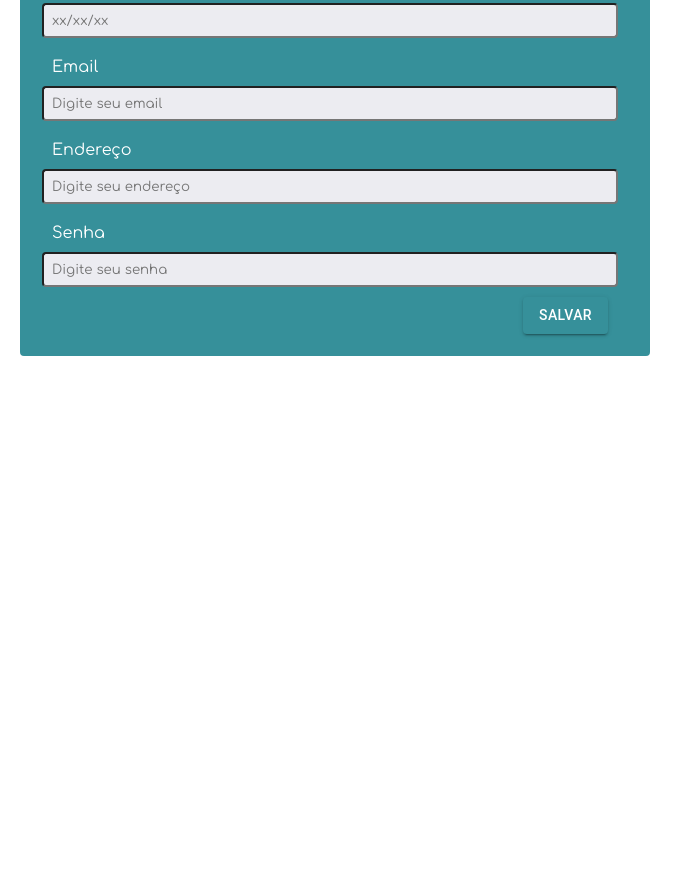
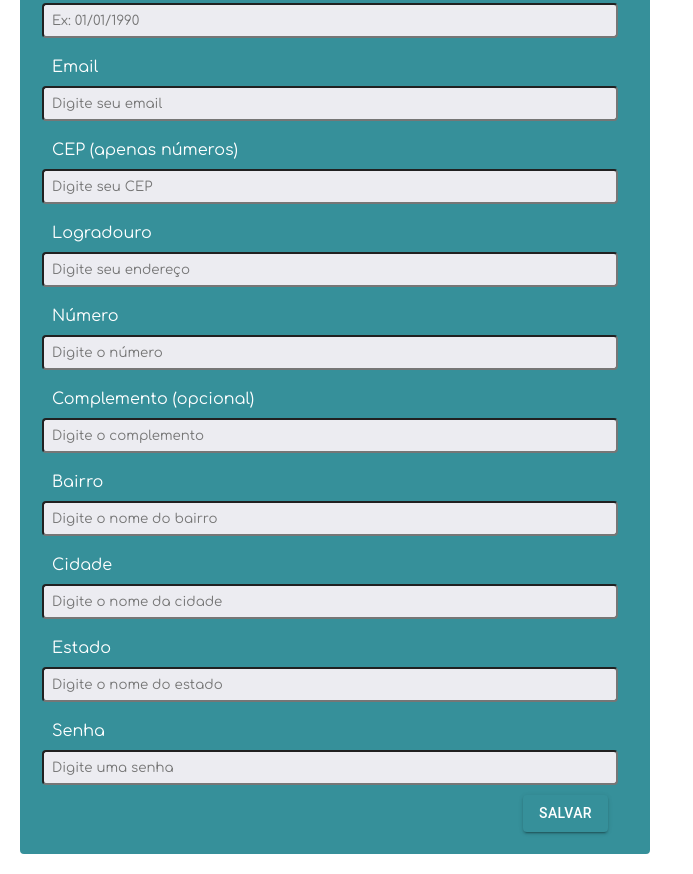
Before and after one commit to renatapulz/recicla365, a React (Vite) app: page /cadastro-user in a window 1280 px wide. Shown: the part 480-1354 px from the top of the page, without its empty margins (0-693 px from the left). Before the commit the page ends 856 px from the top, so only its background shows below. Built offline with nearby package versions, Linux system fonts and the light colour scheme.

Commit message:
Adição da chamada da API do viaCep nas telas de cadastro de usuário e ponto de coleta, além de correções nos placeholders e labels

```diff
--- a/src/mock/db.json
+++ b/src/mock/db.json
@@ -115,6 +115,26 @@
       "numero": "334",
       "complemento": "",
       "id": 6
+    },
+    {
+      "userId": "3",
+      "nomeLocal": "ponto teste cep",
+      "descricao": "ponto de coleta teste cep",
+      "logradouro": "Rua Salvatina Feliciana dos Santos",
+      "bairro": "Itacorubi",
+      "cidade": "Florianópolis",
+      "estado": "SC",
+      "cep": "88034600",
+      "tiposResiduos": [
+        "Madeira",
+        "Lampadas",
+        "Aluminio"
+      ],
+      "latitude": "-27.4335",
+      "longitude": "-48.5005",
+      "numero": "222",
+      "complemento": "",
+      "id": 7
     }
   ]
 }
--- a/src/pages/CadastroPonto/CadastroPontoPage.jsx
+++ b/src/pages/CadastroPonto/CadastroPontoPage.jsx
@@ -8,13 +8,29 @@ import KeyboardBackspaceIcon from '@mui/icons-material/KeyboardBackspace';
 import Select from 'react-select';
 
 function CadastroPontoPage() {
-    const { formState: { errors, isSubmitted }, handleSubmit, register, control} = useForm({ defaultValues: {} });
+    const { formState: { errors, isSubmitted }, handleSubmit, register, control, setValue, getValues } = useForm({ defaultValues: {} });
     const { createCollectionPoints } = useContext(CollectionPointContext);
 
     const handleSignupSubmit = (data) => {
         const { nomeLocal, descricao, logradouro, bairro, cidade, estado, cep, tiposResiduos, latitude, longitude, numero, complemento } = data;
         createCollectionPoints(nomeLocal, descricao, logradouro, bairro, cidade, estado, cep, tiposResiduos, latitude, longitude, numero, complemento);
     };
+
+    const buscarCep = () => {
+        let cep = getValues('cep')
+
+        if(!!cep && cep.length == 8){
+          fetch(`https://viacep.com.br/ws/${cep}/json/`)
+          .then((res) => res.json())
+          .then(dados => {
+            setValue('bairro', dados.bairro)
+            setValue('logradouro', dados.logradouro)
+            setValue('estado', dados.uf)
+            setValue('cidade', dados.localidade)
+          })
+          .catch(error => console.log(error))
+        }
+      }
 
     const options = [
         { value: 'Vidro', label: 'Vidro' },
@@ -35,7 +51,7 @@ function CadastroPontoPage() {
             <div className="container">
                 <form className="form-screen" onSubmit={handleSubmit(handleSignupSubmit)}>
                     <Link to="/gerenciamento"><KeyboardBackspaceIcon className="icon-return" sx={{ fontSize: 50 }} /></Link>
-                    <h3 className="title-register">Cadastro de Ponto de Coleta</h3>
+                    <h3 className="title-register">Cadastro - Ponto de Coleta</h3>
                     <div>
                         <label>Nome</label>
                         <input type="text"
@@ -55,10 +71,10 @@ function CadastroPontoPage() {
                         {errors.descricao && errors.descricao.type === "required" && isSubmitted && (<p className="error-message">Campo obrigatório.</p>)}
                     </div>
                     <div>
-                        <label>CEP</label>
+                        <label>CEP (apenas números)</label>
                         <input type="text" className="input-forms"
                             placeholder="Digite o CEP do ponto de coleta"
-                            {...register("cep", { required: true, pattern: /^[0-9]{8}$/ })} />
+                            {...register("cep", { required: true, pattern: /^[0-9]{8}$/, onBlur: () => buscarCep() })} />
                         {errors.cep && errors.cep.type === "required" && isSubmitted && (<p className="error-message">Campo obrigatório.</p>)}
                         {errors.cep && errors.cep.type === "pattern" && isSubmitted && (<p className="error-message">Por favor, insira um CEP válido.</p>)}
                     </div>
@@ -106,7 +122,7 @@ function CadastroPontoPage() {
                         <label>Estado</label>
                         <input type="text"
                             className="input-forms"
-                            placeholder="Digite o nome da estado"
+                            placeholder="Digite o nome do estado"
                             {...register("estado", { required: true })} />
                         {errors.estado && errors.estado.type === "required" && isSubmitted && (<p className="error-message">Campo obrigatório.</p>)}
                     </div>
@@ -114,7 +130,7 @@ function CadastroPontoPage() {
                         <label>Latitude</label>
                         <input type="text"
                             className="input-forms"
-                            placeholder="Digite a latitude do local"
+                            placeholder="Digite a latitude do ponto de coleta"
                             {...register("latitude", { required: true })} />
                         {errors.latitude && errors.latitude.type === "required" && isSubmitted && (<p className="error-message">Campo obrigatório.</p>)}
                     </div>
@@ -122,7 +138,7 @@ function CadastroPontoPage() {
                         <label>Longitude</label>
                         <input type="text"
                             className="input-forms"
-                            placeholder="Digite a longitude do local"
+                            placeholder="Digite a longitude do ponto de coleta"
                             {...register("longitude", { required: true })} />
                         {errors.longitude && errors.longitude.type === "required" && isSubmitted && (<p className="error-message">Campo obrigatório.</p>)}
                     </div>
--- a/src/pages/CadastroUsuario/CadastroPage.jsx
+++ b/src/pages/CadastroUsuario/CadastroPage.jsx
@@ -7,13 +7,29 @@ import { Link } from "react-router-dom";
 import KeyboardBackspaceIcon from '@mui/icons-material/KeyboardBackspace';
 
 function CadastroPage() {
-    const { register, handleSubmit, formState: { errors, isSubmitted } } = useForm();
+    const { register, handleSubmit, setValue, getValues, formState: { errors, isSubmitted } } = useForm();
     const { cadastro } = useContext(AuthContext);
 
     const handleSignupSubmit = (data) => {
         const { name, sexo, cpf, nascimento, email, endereco, password } = data;
         cadastro(name, sexo, cpf, nascimento, email, endereco, password);
     };
+
+    const buscarCep = () => {
+        let cep = getValues('cep')
+
+        if(!!cep && cep.length == 8){
+          fetch(`https://viacep.com.br/ws/${cep}/json/`)
+          .then((res) => res.json())
+          .then(dados => {
+            setValue('bairro', dados.bairro)
+            setValue('logradouro', dados.logradouro)
+            setValue('estado', dados.uf)
+            setValue('cidade', dados.localidade)
+          })
+          .catch(error => console.log(error))
+        }
+      }
 
     return (
         <div>
@@ -53,7 +69,7 @@ function CadastroPage() {
                         <label>Data de Nascimento</label>
                         <input type="text"
                             className="input-forms"
-                            placeholder="xx/xx/xx"
+                            placeholder="Ex: 01/01/1990"
                             {...register("nascimento", { required: true, maxLength: 8 })}></input>
                         {errors.nascimento && errors.nascimento.type === "required" && isSubmitted && (<p className="error-message">Campo obrigatório.</p>)}
                         {errors.nascimento && errors.nascimento.type === "maxLength" && isSubmitted && (<p className="error-message">Por favor, verifique seus dados.</p>)}
@@ -69,18 +85,66 @@ function CadastroPage() {
                         {errors.email && errors.email.type === "pattern" && isSubmitted && (<p className="error-message">Por favor, insira um email válido.</p>)}
                     </div>
                     <div>
-                        <label>Endereço</label>
+                        <label>CEP (apenas números)</label>
+                        <input type="text" className="input-forms"
+                            placeholder="Digite seu CEP"
+                            {...register("cep", { required: true, pattern: /^[0-9]{8}$/, onBlur: () => buscarCep() })} />
+                        {errors.cep && errors.cep.type === "required" && isSubmitted && (<p className="error-message">Campo obrigatório.</p>)}
+                        {errors.cep && errors.cep.type === "pattern" && isSubmitted && (<p className="error-message">Por favor, insira um CEP válido.</p>)}
+                    </div>
+                    <div>
+                        <label>Logradouro</label>
                         <input type="text"
                             className="input-forms"
                             placeholder="Digite seu endereço"
-                            {...register("endereco", { required: true })}></input>
-                        {errors.endereco && errors.endereco.type === "required" && isSubmitted && (<p className="error-message">Campo obrigatório.</p>)}
+                            {...register("logradouro", { required: true, minLength: 5 })} />
+                        {errors.logradouro && errors.logradouro.type === "required" && isSubmitted && (<p className="error-message">Campo obrigatório.</p>)}
+                        {errors.logradouro && errors.logradouro.type === "minLength" && isSubmitted && (<p className="error-message">Por favor, verifique os dados inseridos.</p>)}
+                    </div>
+                    <div>
+                        <label>Número</label>
+                        <input type="number"
+                            className="input-forms"
+                            placeholder="Digite o número"
+                            {...register("numero", { required: true })} />
+                        {errors.numero && errors.numero.type === "required" && isSubmitted && (<p className="error-message">Campo obrigatório.</p>)}
+                    </div>
+                    <div>
+                        <label>Complemento (opcional)</label>
+                        <input type="text"
+                            className="input-forms"
+                            placeholder="Digite o complemento"
+                            {...register("complemento")} />
+                    </div>
+                    <div>
+                        <label>Bairro</label>
+                        <input type="text"
+                            className="input-forms"
+                            placeholder="Digite o nome do bairro"
+                            {...register("bairro", { required: true })} />
+                        {errors.bairro && errors.bairro.type === "required" && isSubmitted && (<p className="error-message">Campo obrigatório.</p>)}
+                    </div>
+                    <div>
+                        <label>Cidade</label>
+                        <input type="text"
+                            className="input-forms"
+                            placeholder="Digite o nome da cidade"
+                            {...register("cidade", { required: true })} />
+                        {errors.cidade && errors.cidade.type === "required" && isSubmitted && (<p className="error-message">Campo obrigatório.</p>)}
+                    </div>
+                    <div>
+                        <label>Estado</label>
+                        <input type="text"
+                            className="input-forms"
+                            placeholder="Digite o nome do estado"
+                            {...register("estado", { required: true })} />
+                        {errors.estado && errors.estado.type === "required" && isSubmitted && (<p className="error-message">Campo obrigatório.</p>)}
                     </div>
                     <div>
                         <label>Senha</label>
                         <input type="password"
                             className="input-forms"
-                            placeholder="Digite seu senha"
+                            placeholder="Digite uma senha"
                             {...register("password", { required: true, maxLength: 8 })}></input>
                         {errors.password && errors.password.type === "required" && isSubmitted && (<p className="error-message">Campo obrigatório.</p>)}
                         {errors.password && errors.password.type === "maxLength" && isSubmitted && (<p className="error-message">A senha não pode ter mais de 8 caracteres.</p>)}
```
